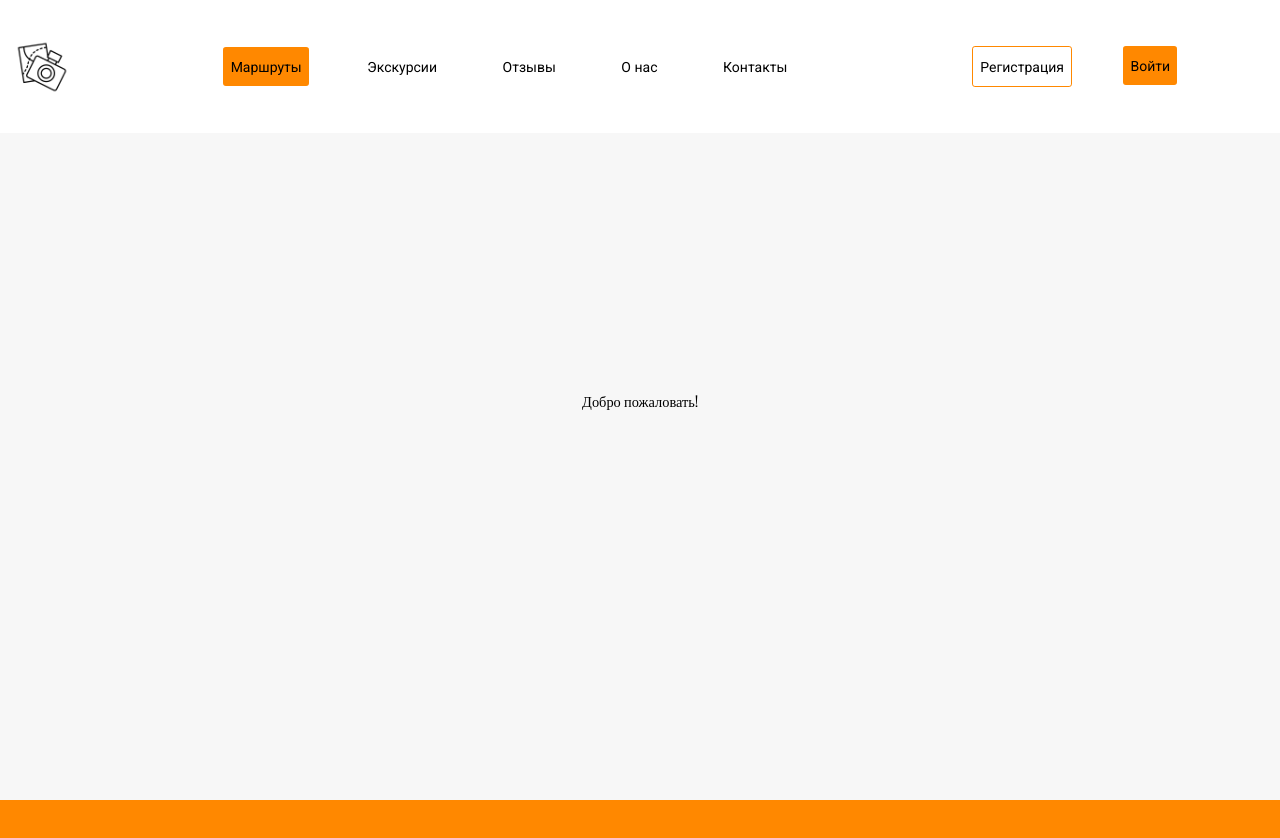
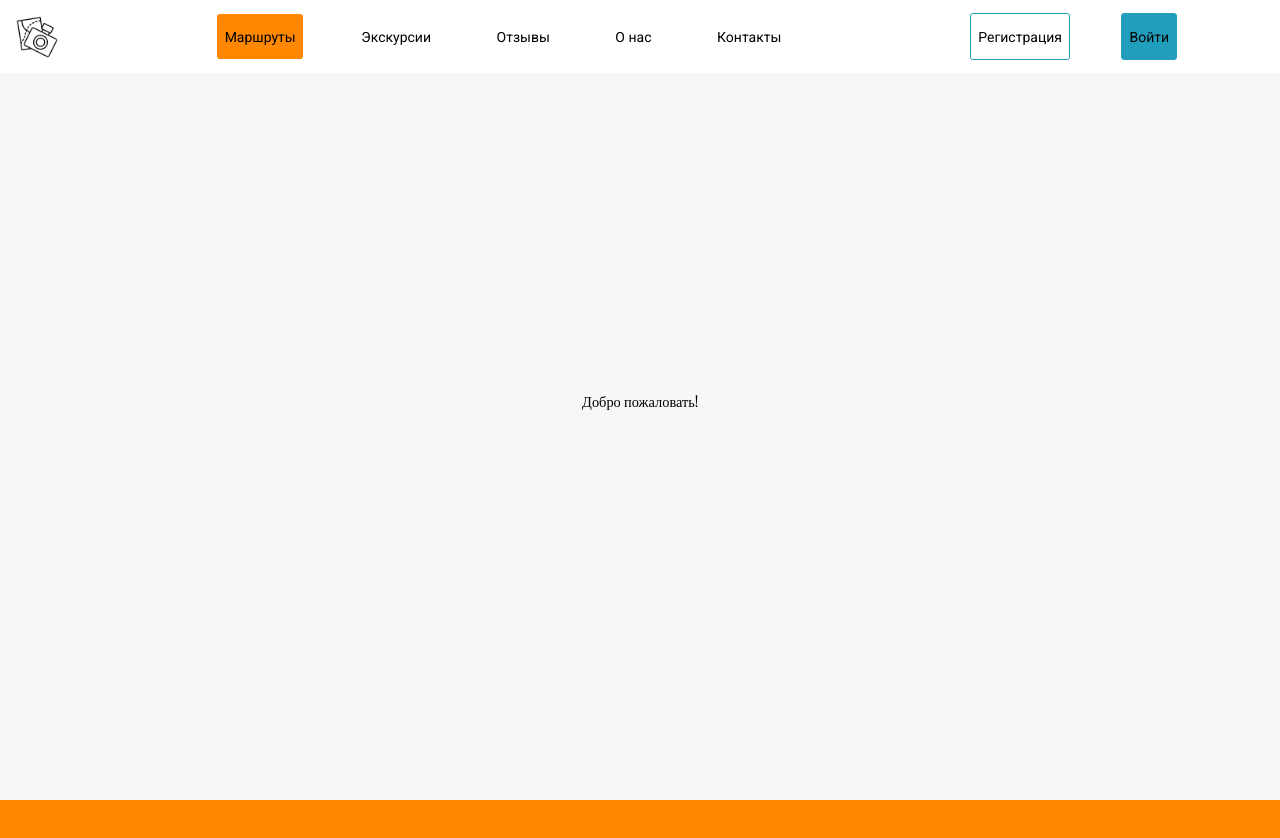
Before and after one commit to ilyushatrue/travel-app, a React (Create React App) app: page / in a window 1280 px wide. Shown: the top 838 px of the page. Built offline with nearby package versions, Linux system fonts and the light colour scheme.

Commit message:
работа над стилями

```diff
--- a/src/components/layout/header/IMenuItem.ts
+++ b/src/components/layout/header/IMenuItem.ts
@@ -15,5 +15,4 @@ export interface INavMenuItem {
   className: string;
   active: boolean;
   child?: any
-  isRedirected?: boolean
 }
--- a/src/components/layout/header/NavigationBar.tsx
+++ b/src/components/layout/header/NavigationBar.tsx
@@ -2,7 +2,7 @@ import "./navigationBar.scss";
 import { useState, useRef, useEffect } from "react";
 import { Menu, Close } from "@mui/icons-material";
 import { NavLink, Link } from "react-router-dom";
-import logo from "../../../assets/images/logo.png";
+import logo1 from "../../../assets/images/logo.png";
 import { INavMenu, INavMenuItem } from "./IMenuItem";
 
 const navMenuItems = (refs: any[][]): INavMenu => ({
@@ -14,7 +14,7 @@ const navMenuItems = (refs: any[][]): INavMenu => ({
                     href: "overview",
                     className: "logo",
                     active: false,
-                    child: <div></div>,
+                    child: <img src={logo1} alt=""/>,
                 },
             ],
         },
@@ -26,7 +26,6 @@ const navMenuItems = (refs: any[][]): INavMenu => ({
                     child: "Маршруты",
                     className: "menuItem",
                     active: true,
-                    isRedirected: false
                 },
                 {
                     ref: refs[0][1],
@@ -34,7 +33,6 @@ const navMenuItems = (refs: any[][]): INavMenu => ({
                     child: "Экскурсии",
                     className: "menuItem",
                     active: false,
-                    isRedirected: false
                 },
                 {
                     ref: refs[0][2],
@@ -42,7 +40,6 @@ const navMenuItems = (refs: any[][]): INavMenu => ({
                     child: "Отзывы",
                     className: "menuItem",
                     active: false,
-                    isRedirected: false
                 },
                 {
                     ref: refs[0][3],
@@ -50,7 +47,6 @@ const navMenuItems = (refs: any[][]): INavMenu => ({
                     child: "О нас",
                     className: "menuItem",
                     active: false,
-                    isRedirected: false
                 },
                 {
                     ref: refs[0][4],
@@ -58,7 +54,6 @@ const navMenuItems = (refs: any[][]): INavMenu => ({
                     child: "Контакты",
                     className: "menuItem",
                     active: false,
-                    isRedirected: false
                 },
             ],
         },
@@ -126,12 +121,10 @@ function NavigationBar({
             : "hidden";
     }, [menuOpen]);
 
-    const onClick = (href: any, enableScroll: boolean = true) => {
+    const onClick = (href: any) => {
         assignActiveMenuItem(href);
-        assignEnableScroll(enableScroll);
-        if (menuOpen) {
-            setMenuOpen(false);
-        }
+        assignEnableScroll(true);
+        if (menuOpen) setMenuOpen(false);
     };
 
     useEffect(() => {
@@ -150,14 +143,15 @@ function NavigationBar({
     }, [activeMenuItem]);
 
     return (
-        <div className={"navbar_container" + " " + (menuOpen ? "open" : "")}>
+        <div className={["navbar_container", menuOpen ? "open" : ""].join(" ")}>
             <nav>
                 {navMenu.groups.map((group, groupIndex) => (
                     <ul
                         key={groupIndex}
-                        className={
-                            group.className + " " + (menuOpen ? "open" : "")
-                        }
+                        className={[
+                            group.className ?? "",
+                            menuOpen ? "open" : "",
+                        ].filter(x=>x).join(" ")}
                     >
                         {group.items.map((item, itemIndex) => (
                             <li key={itemIndex * (groupIndex + 1)}>
@@ -165,12 +159,11 @@ function NavigationBar({
                                     ref={item.ref}
                                     to={"/" + item.href}
                                     key={itemIndex * (groupIndex + 1)}
-                                    onClick={() => onClick(item.href, item.isRedirected)}
-                                    className={
-                                        item.className +
-                                        " " +
-                                        (item.active === true ? "active" : "")
-                                    }
+                                    onClick={() => onClick(item.href)}
+                                    className={[
+                                        item.className,
+                                        item.active === true ? "active" : "",
+                                    ].filter(x=>x).join(" ")}
                                 >
                                     {item.child}
                                 </Link>
--- a/src/components/layout/header/navigationBar.scss
+++ b/src/components/layout/header/navigationBar.scss
@@ -2,7 +2,7 @@
 
 .navbar_container {
     position: fixed;
-  min-height: 5rem;
+    min-height: 4rem;
     width: 100vw;
     display: flex;
     flex-direction: column;
@@ -26,34 +26,15 @@
         justify-content: space-between;
         align-items: center;
 
-    .logo {
-      font-size: 1.5rem;
-      margin: 0 2rem;
-      font-weight: bold;
-      text-decoration: none;
-      color: wheat;
-      a {
-        margin: 0px;
-        padding: 0px;
-      }
-      div {
-        height: 60px;
-        width: 60px;
-        background-image: url("../../../assets/images/logo.png");
-        background-size: cover;
-      }
-    }
-
         ul {
             display: flex;
             li {
                 list-style: none;
-
                 .menuItem {
                     display: block;
                     text-decoration: none;
                     color: var(--textColor);
-          padding: 0.8rem 0.5rem;
+                    padding: 1rem 0.5rem;
                     margin: 0 2vw;
                     border-radius: 0.2rem;
                     transition: 200ms;
@@ -71,30 +52,45 @@
                     }
                 }
                 .login {
-          background: var(--primaryColor);
+                    background: var(--secondaryColor);
                 }
 
-        .registration {
-          border: 1px solid var(--primaryColor);
+                .registration,
+                .login {
+                    border: 1px solid var(--secondaryColor);
 
                     &:hover {
-            background-color: var(--primaryColor);
+                        background-color: var(--secondaryColor);
                         border: 1px solid var(--whiteColor);
                     }
 
                     &:not(.active):hover {
-            background-color: var(--hoverColor);
+                        background-color: var(--paleBlueColor);
                     }
 
                     &.active {
                         background-color: var(--primaryColor);
+                        border: var(--primaryColor);
+                    }
+                }
+                .logo {
+                    font-weight: bold;
+                    text-decoration: none;
+                    color: wheat;
+
+                    img{
+                        height: 50px;
+                        width: 50px;
+                    }
+                    &.active{
+                        background-color: var(--whiteColor);
+                        color: var(--whiteColor);
                     }
                 }
             }
         }
     }
 }
-
 @media (max-width: 768px) {
     .navbar_container {
         flex-direction: column;
--- a/src/pages/home/Home.tsx
+++ b/src/pages/home/Home.tsx
@@ -33,9 +33,11 @@ export function Home({
 
   window.onscroll = () => {
     const activateSection = (section: any, disableScroll: boolean = false) => {
+      console.log(section)
+      if(!section) return;
       const top = window.scrollY;
-      const offsetTop = section.section.current.offsetTop - 200;
-      const offsetHeight = section.section.current.offsetHeight;
+      const offsetTop = section?.section?.current?.offsetTop?? 0 - 200 ;
+      const offsetHeight = section?.section?.current?.offsetHeight ?? 0;
       if (top >= offsetTop && top < offsetTop + offsetHeight) {
         assignActiveSection(section.id);
         if (disableScroll) {
```
Lines whose indentation alone changed are shown as unchanged.
